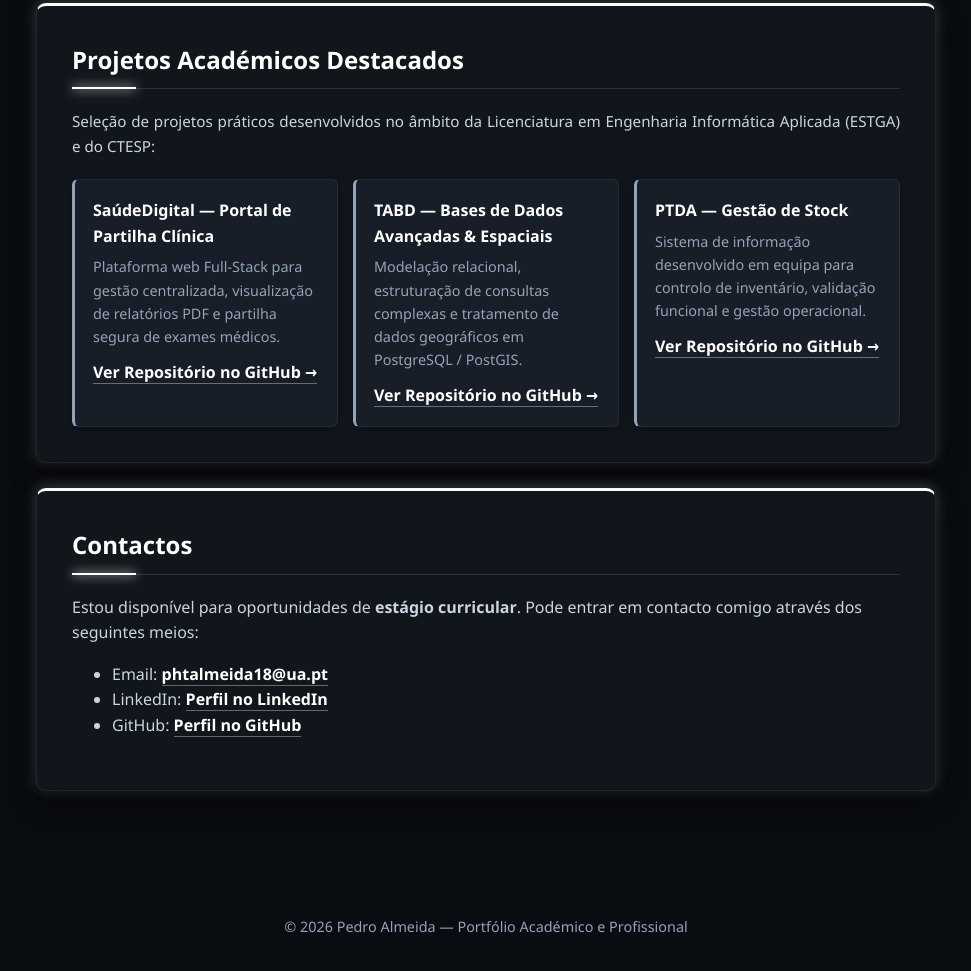
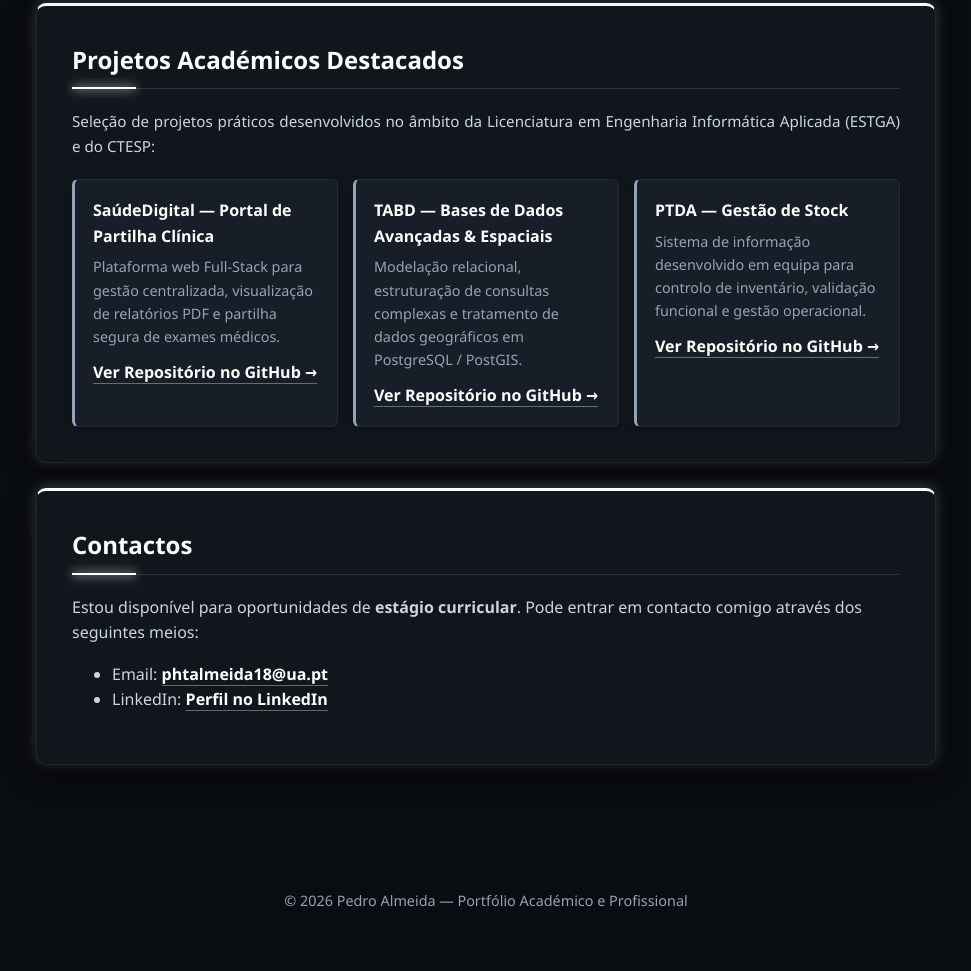
Before and after one commit to pedrohtalmeida/pedrohtalmeida.github.io, a plain HTML site: page index.html in a window 1280 px wide. Shown: the part 3356-4327 px from the top of the page, without its empty margins (154-1125 px from the left). Drawn offline with Linux system fonts and the light colour scheme.

Commit message:
Update index.html

```diff
--- a/index.html
+++ b/index.html
@@ -713,7 +713,6 @@
                 <li>Email: <a href="mailto:phtalmeida18@ua.pt">phtalmeida18@ua.pt</a></li>
                 <li>LinkedIn: <a href="https://www.linkedin.com/in/pht-almeida" target="_blank">Perfil no LinkedIn</a>
                 </li>
-                <li>GitHub: <a href="https://github.com/pedrohtalmeida" target="_blank">Perfil no GitHub</a></li>
             </ul>
         </section>
 
```
